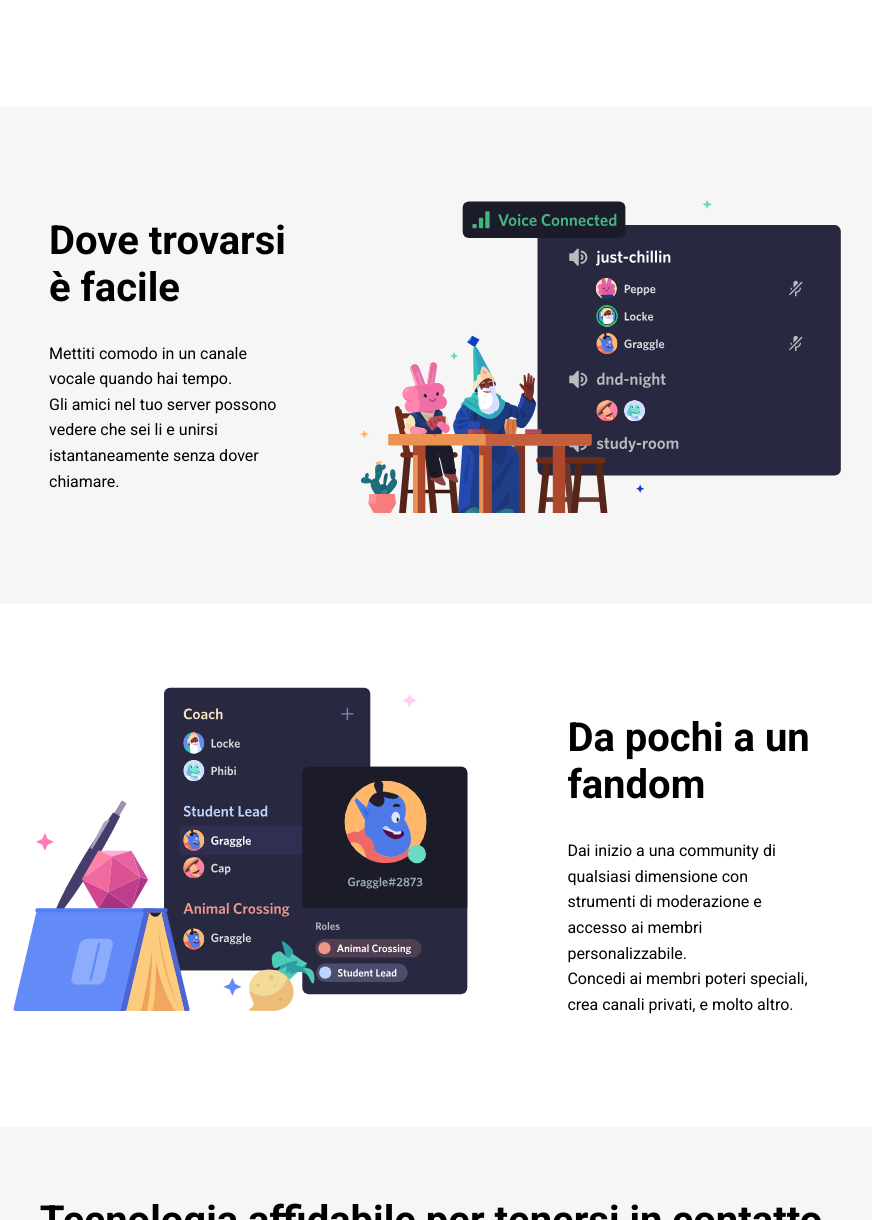
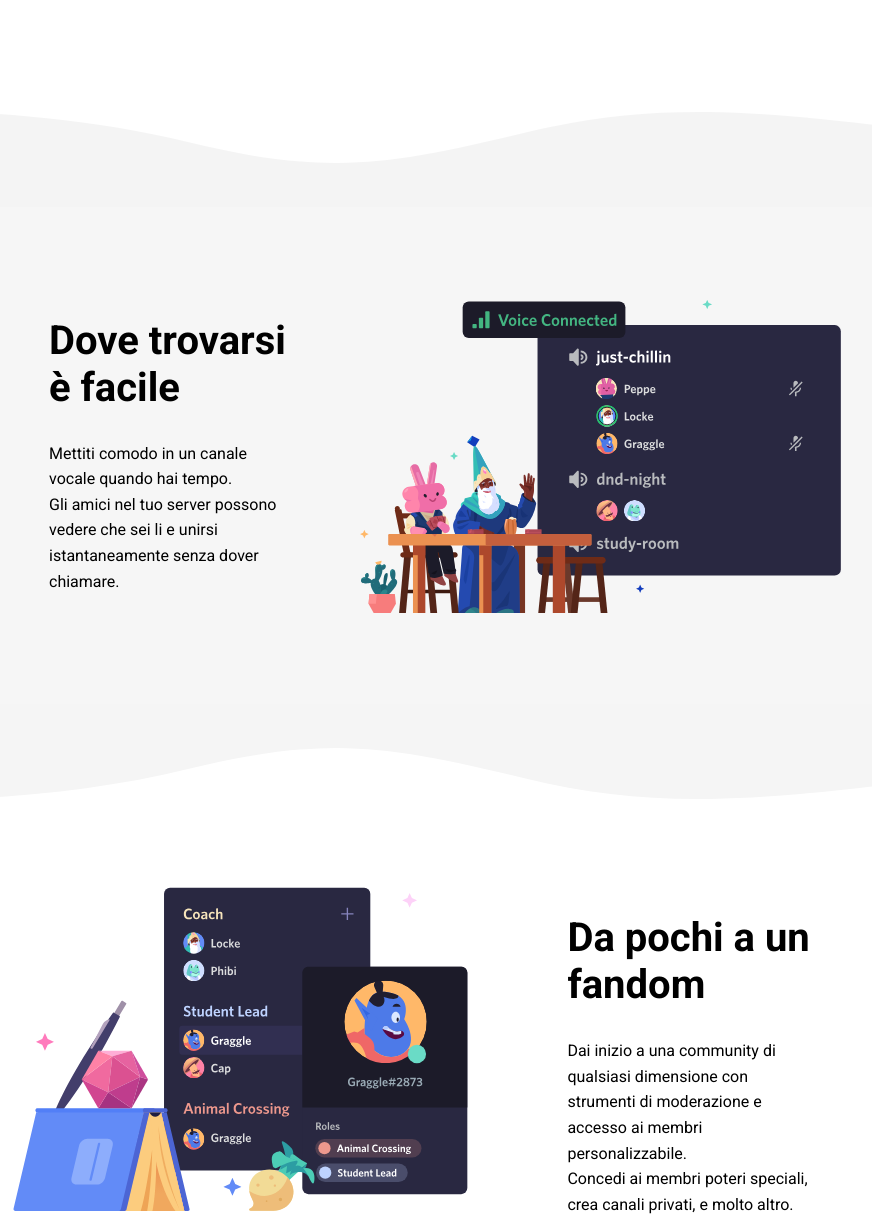
Before and after one commit to AndreaGul/htmlcss-discord, a plain HTML site: page index.html in a window 1280 px wide. Shown: the part 1164-2384 px from the top of the page, without its empty margins (209-1081 px from the left). Drawn offline with Linux system fonts and the light colour scheme.

Commit message:
feat: onde tra le sezioni

```diff
--- a/css/style.css
+++ b/css/style.css
@@ -192,6 +192,23 @@ jumbotron
 
 /************ /header ************/
 
+/* ***wave*** */
+
+.wave {
+  height: 100px;
+  background-image: url('../img/wave.svg');
+  opacity: 0.04;
+}
+
+.wave-reverse {
+  height: 100px;
+  background-image: url('../img/wave.svg');
+  transform: rotateX(0.5turn);
+  opacity: 0.04;
+}
+
+/* ***wave*** */
+
 /* ***** main ****** */
 
 /**** sezione ****/
--- a/index.html
+++ b/index.html
@@ -124,6 +124,10 @@
       </div>
       <!-- sezione 1 -->
 
+      <!-- wave -->
+      <div class="wave"></div>
+      <!-- wave -->
+
       <!-- sezione 2 -->
       <div class="sezione">
         <!-- contenitore con le dimensioni definite della sezione -->
@@ -149,6 +153,10 @@
         <!-- contenitore con le dimensioni definite della sezione -->
       </div>
       <!-- sezione 2 -->
+
+      <!-- wave sotto sopra -->
+      <div class="wave-reverse"></div>
+      <!-- /wave sotto sopra -->
 
       <!-- sezione 3 -->
       <div class="sezione">
@@ -178,6 +186,11 @@
       </div>
       <!-- sezione 3 -->
       <!-- fine delle sezioni 123 -->
+
+      <!-- wave -->
+      <div class="wave"></div>
+      <!-- wave -->
+
       <!-- sezione 4 -->
       <div class="sezione">
         <!-- delimitazione delle dimensioni del contenitore della zione 4 -->
@@ -220,6 +233,7 @@
     </main>
     <!-- fine main -->
 
+    <!-- inizio footer -->
     <footer>
       <!-- delimitazioni del contenitore del footer -->
       <div class="container-footer width-default container color-default">
@@ -343,5 +357,6 @@
       </div>
       <!-- /delimitazioni del contenitore del footer -->
     </footer>
+    <!-- fine footer -->
   </body>
 </html>
```
